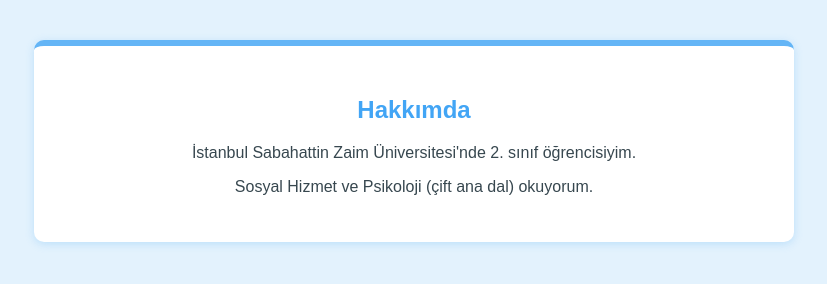
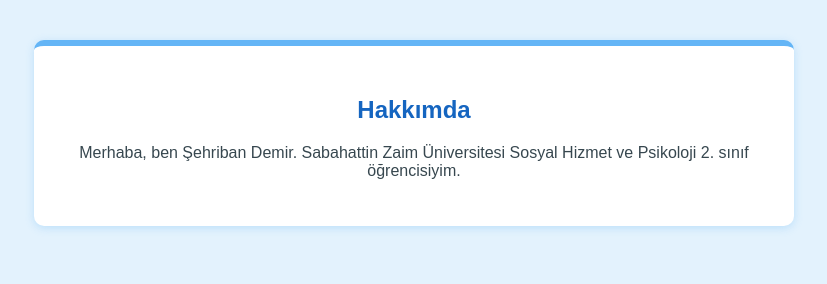
Before and after one commit to sehribandemir/sehribandemir, a plain HTML site: page index.html in a window 1280 px wide. Shown: the whole page, without its empty margins (226-1053 px from the left). Drawn offline with Linux system fonts and the light colour scheme.

Commit message:
Update index.html

```diff
--- a/index.html
+++ b/index.html
@@ -20,11 +20,8 @@
       box-shadow: 0 2px 8px rgba(100, 181, 246, 0.3);
       text-align: center;
     }
-    h1 {
+    h2 {
       color: #1565c0;
-    }
-    h2 {
-      color: #42a5f5;
     }
     p {
       color: #37474f;
@@ -34,8 +31,7 @@
 <body>
   <div class="container">
     <h2>Hakkımda</h2>
-    <p>İstanbul Sabahattin Zaim Üniversitesi'nde 2. sınıf öğrencisiyim.</p>
-    <p>Sosyal Hizmet ve Psikoloji (çift ana dal) okuyorum.</p>
+    <p>Merhaba, ben Şehriban Demir. Sabahattin Zaim Üniversitesi Sosyal Hizmet ve Psikoloji 2. sınıf öğrencisiyim.</p>
   </div>
 </body>
 </html>
```
